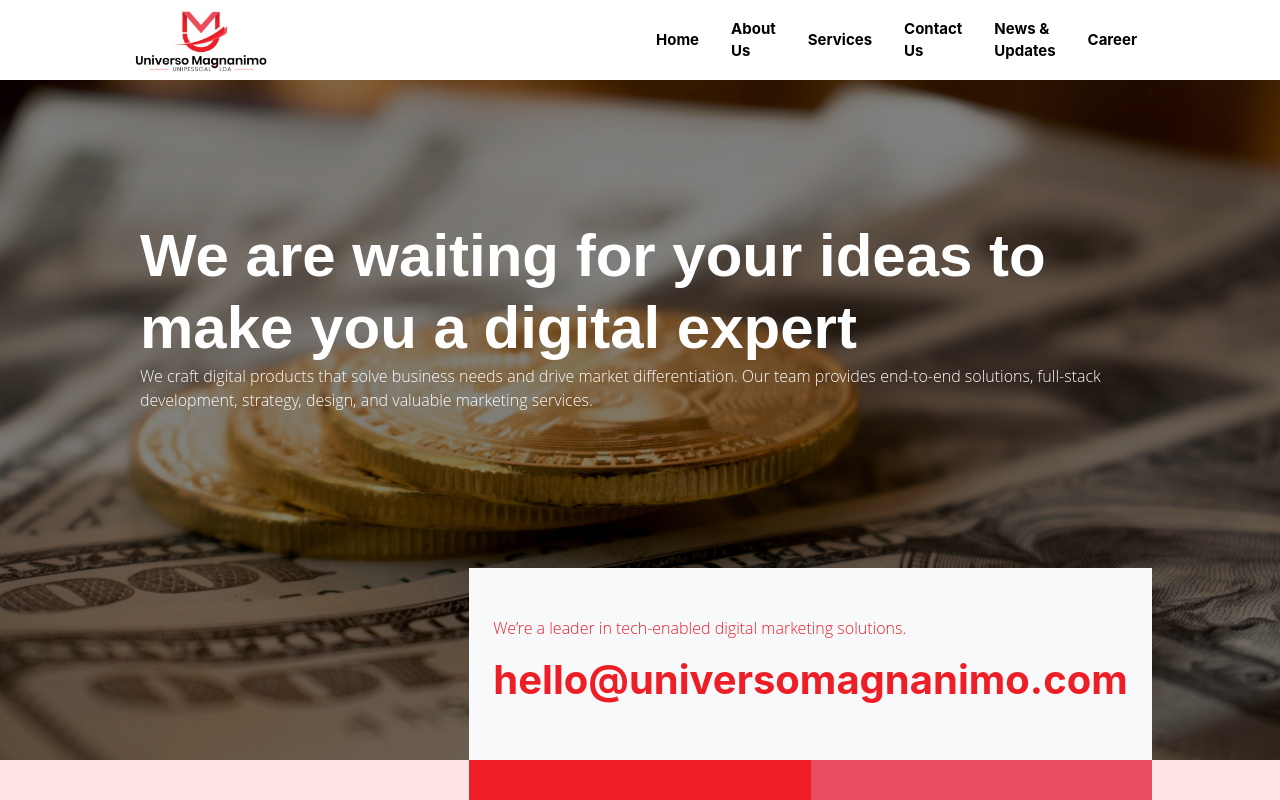
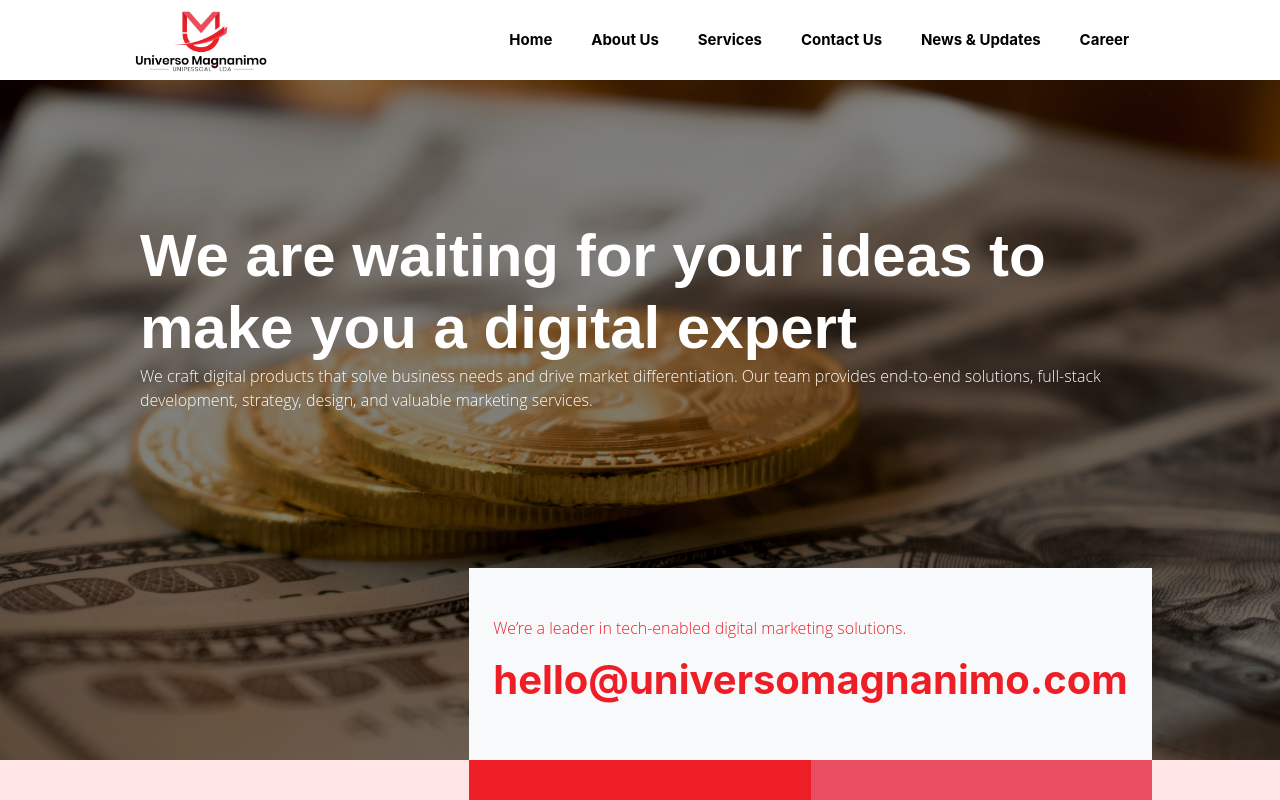
Before and after one commit to Compyneller/universomagnanimo, a React (Create React App) app: page / in a window 1280 px wide. Shown: the top 800 px of the page. Built offline with nearby package versions, Linux system fonts and the light colour scheme.

Commit message:
fourthd commit

```diff
--- a/src/Components/NavBar/NavBar.module.scss
+++ b/src/Components/NavBar/NavBar.module.scss
@@ -24,7 +24,7 @@
         }
         .Links{
             display: flex;
-            width: 50% !important;
+            width: 65% !important;
             align-items: center;
             justify-content: space-evenly;
 
```
